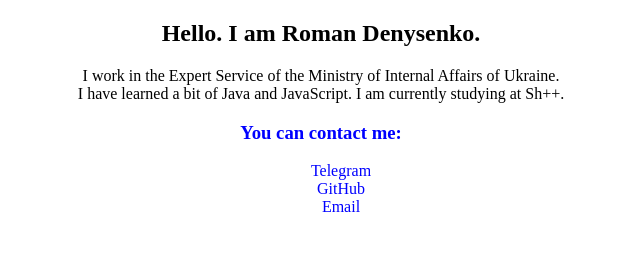
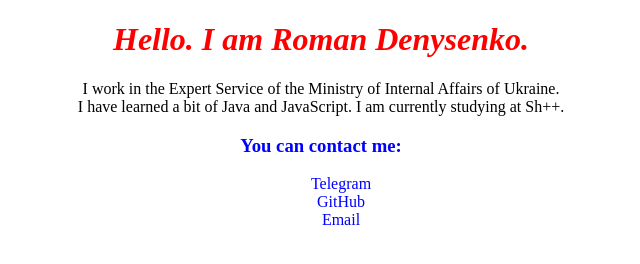
Before and after one commit to 7roden/7roden, a plain HTML site: page index.html in a window 1280 px wide. Shown: the whole page, without its empty margins (319-959 px from the left). Drawn offline with Linux system fonts and the light colour scheme.

Commit message:
change h1

```diff
--- a/index.html
+++ b/index.html
@@ -11,7 +11,7 @@
 </head>
 
 <body>
-    <h2> Hello. I am Roman Denysenko. </h2>
+    <h1> Hello. I am Roman Denysenko. </h1>
     <p>I work in the Expert Service of the Ministry of Internal Affairs of Ukraine. <br>
         I have learned a bit of Java and JavaScript. I am currently studying at Sh++. <br>
     </p>
```
